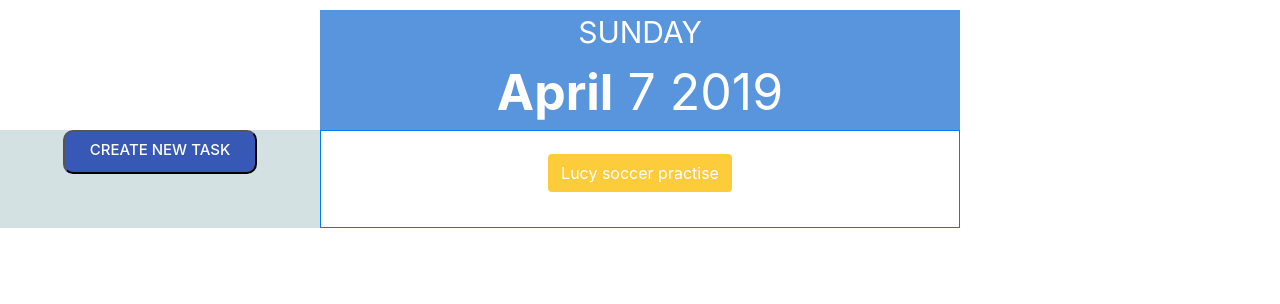
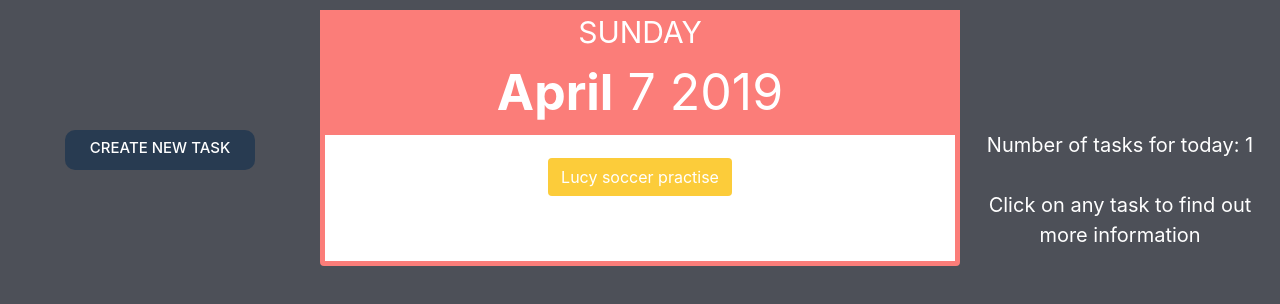
Before and after one commit to JuanRojasPaez/OrganizerApplication, a plain HTML site: page index.html in a window 1280 px wide. Drawn offline with nearby package versions, Linux system fonts and the light colour scheme.

Commit message:
styleChanges

```diff
--- a/CSS/main.css
+++ b/CSS/main.css
@@ -1,3 +1,10 @@
+body{
+  background-color:#4D5058 !important;
+}
+
+label{
+  color:white;
+}
 input{
   width:368px;
 }
@@ -22,6 +29,19 @@ fieldset{
   margin-bottom:10px;
   width: 0px;
 }
+
+.tasksInfo{
+  text-align: center;
+  font-size: 20px;
+  color:white;;
+}
+
+.borderCalendar{
+  border-color: #FB7D79;
+  border-style: solid;
+  border-width: 5px;
+  background-color: white;
+}
 #spacerForTasks{
   line-height:80px;
 }
@@ -43,7 +63,7 @@ fieldset{
   color:white;
 }
 .dateToday{
-  background-color: #5995DD;
+  background-color: #FB7D79;
   color:white;
 }
 .dateTomorrow{
@@ -84,12 +104,13 @@ input[type=text],input[type=date],input[type=time], textarea  {
 
 .newTask{
   padding:10px;
-  background-color: #3759B5;
+  background-color: #283B51;
   border-radius: 10px;
   padding: 7px 25px 10px 25px;
   color:white;
   font-size: 15px;
   font-weight: 500;
+  border:none;
 }
 input[type=submit]{
   padding:10px;
--- a/index.html
+++ b/index.html
@@ -27,7 +27,7 @@
         <div class="col-md-3 col-sm-3  center-block"></div>
       </div>
       <div class="row">
-        <div class="col-md-3 col-sm-3 center-block " style="background-color:#D4E1E3">
+        <div class="col-md-3 col-sm-3 center-block " style="background-color:#4D5058">
           <div class="text-center">
           <button class="newTask" onclick="displayTaskCreator()">CREATE NEW TASK</button>
         </div>
@@ -81,10 +81,9 @@
                 </div>
             </form>
       </div>
-        <div class="col-md-6 col-sm-6 center-block border border-primary text-center" >
+        <div class="col-md-6 col-sm-6 center-block rounded-bottom borderCalendar  text-center" >
           <p id="noCreatedTasks"> Looks like you have no tasks for today. Why not try try creating one!</p>
           <p  id="spacerForTasks" >
-
           </p>
           <!-- Modal -->
           <div class="modal fade" id="exampleModal" tabindex="-1" role="dialog" aria-labelledby="exampleModalLabel" aria-hidden="true">
@@ -106,8 +105,13 @@
             </div>
           </div>
         </div>
-        <div class="col-md-3 col-sm-3  center-block"></div>
+        <div class="col-md-3 col-sm-3  center-block">
+            <p id="numTasks" class="tasksInfo">
+
+            </p>
+        </div>
     </div>
+    <!--Possible added feature to add a child to and event-->
   <!--
     <div class="row no-gutter top-buffer">
       <div class="col-md-3 col-sm-3  center-block"></div>
--- a/javascript/main.js
+++ b/javascript/main.js
@@ -6,10 +6,10 @@ var newTaskStartingDate;
 var chosenColor;
 var holder = document.getElementById("spacerForTasks");
 var noTasksOnCurrentDay = document.getElementById('noCreatedTasks');
-
 var modalChange = document.getElementById('exampleModalLabel');
 var textInsideModal = document.getElementById('insideModal');
 
+var displayNumTasks = document.getElementById('numTasks');
 var separatedYear;
 var separatedMonth;
 var separatedDay;
@@ -27,6 +27,7 @@ var tasksCreated = [
 ];
 
 printSelectedTasks();
+
 /*
   Pick up submited form values and add them to the tasksCreated array
   (In real world this would be added to database)
@@ -79,9 +80,10 @@ function newTaskSubmit(){
 }
 
 /*
-
+  Show the tasks which have the same day as today's date
 */
 function printSelectedTasks(){
+  var numberOfTasks = 0;
   holder.innerHTML = '';
   modalChange.innerHTML = "";
   for(var i = 0;i < tasksCreated.length;i++){
@@ -90,8 +92,11 @@ function printSelectedTasks(){
     }
     if(tasksCreated[i].taskStartingDay == todayDay){
       holder.innerHTML += "<button class='btn changeFontColor' style='background-color:" +  tasksCreated[i].colorPicked +  "'"+ 'data-toggle="modal" data-target="#exampleModal"'+  "id= "+tasksCreated[i].id   +" onClick= checkTaskButtonClicked(this.id)>" + tasksCreated[i].taskName + "</button><br>";
+      numberOfTasks++;
     }
   }
+  displayNumTasks.innerHTML = "Number of tasks for today: " + numberOfTasks + "</br></br> Click on any task to find out more information" ;
+
 }
 
 
```
Also changed, not shown: 2 other files.
